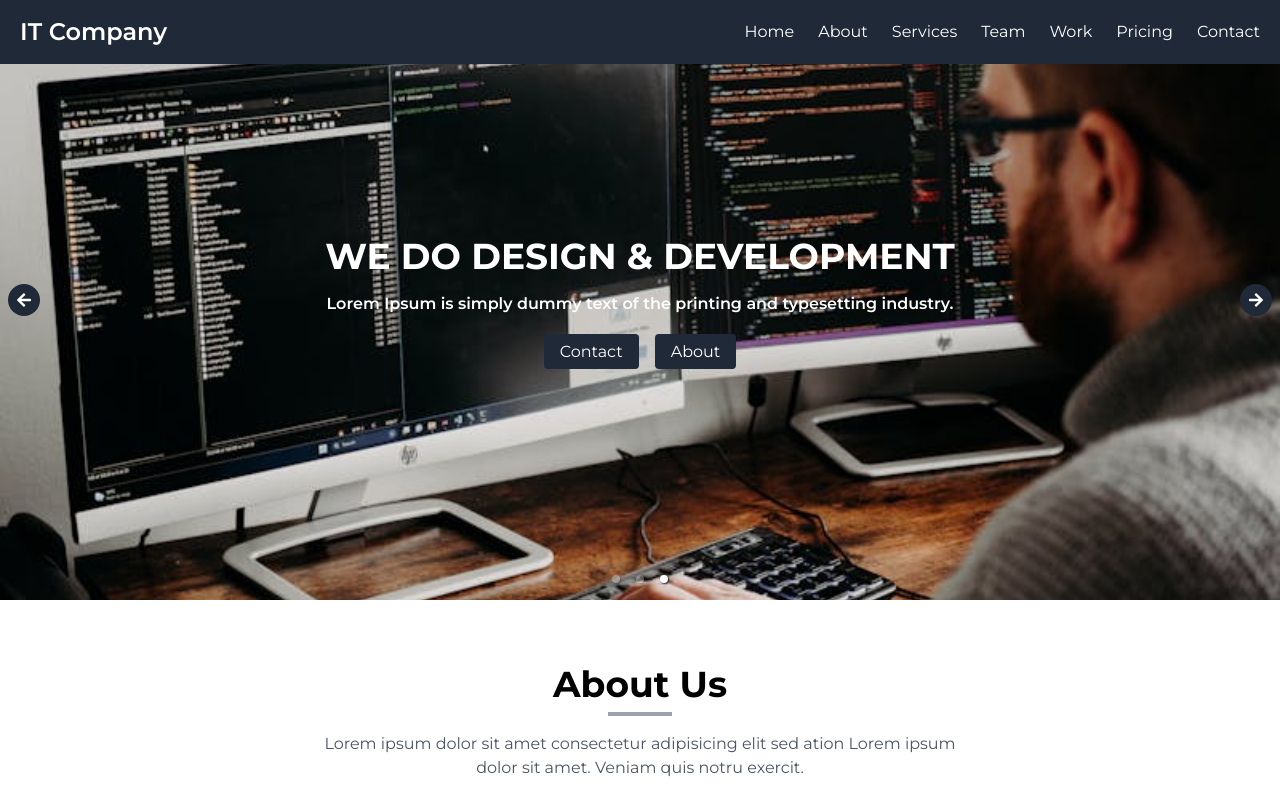
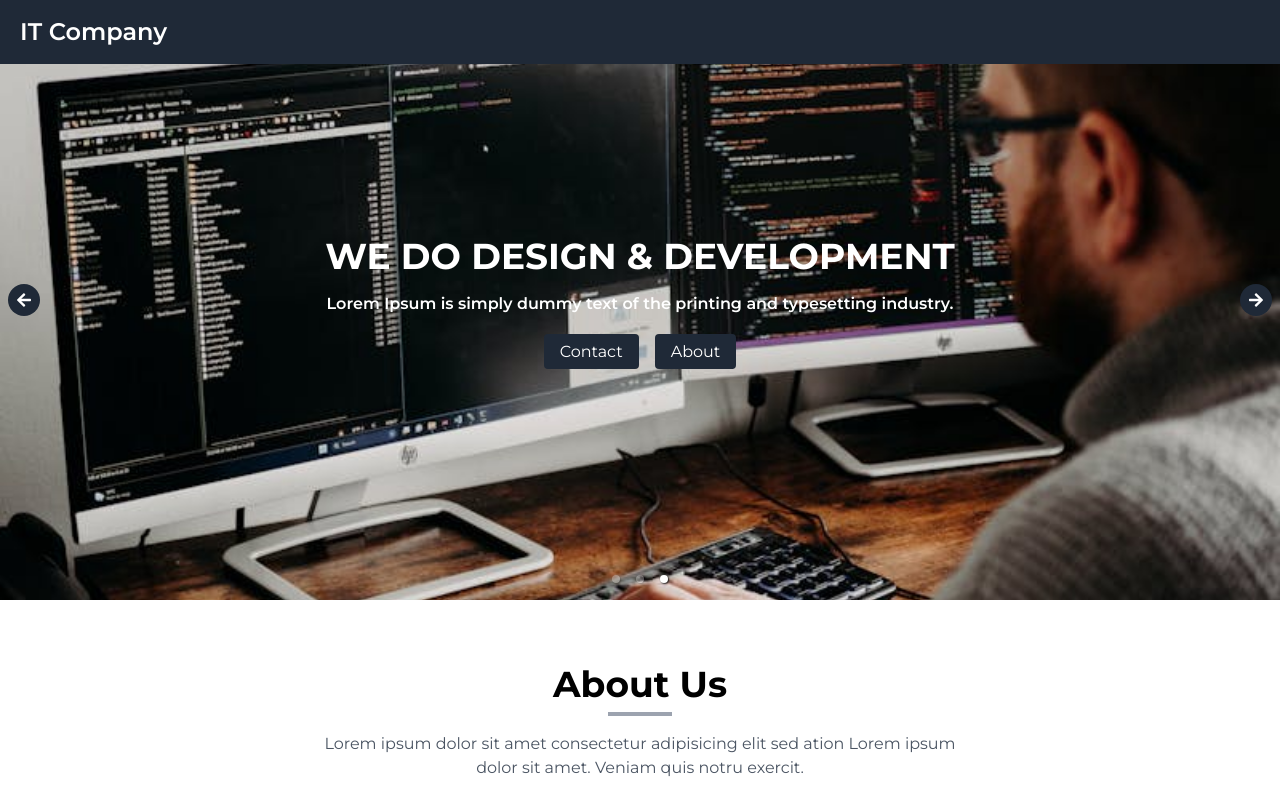
Before and after one commit to favourAyomikun/Tech-Company-Website, a Next.js app: page /landing-page in a window 1280 px wide. Shown: the top 800 px of the page. Built offline with nearby package versions, Linux system fonts and the light colour scheme.

Commit message:
working on the responsiveness

```diff
--- a/app/components/Navbar.jsx
+++ b/app/components/Navbar.jsx
@@ -17,7 +17,7 @@ export const Navbar = () => {
   return (
     <nav className="bg-gray-800 text-white py-4 fixed w-full z-50">
       <div className="container mx-auto flex justify-between px-5 items-center">
-        <Link href="/" className="text-2xl font-semibold">
+        <Link href="/" className="text-lg sm:text-xl md:text-2xl font-semibold">
           IT Company
         </Link>
         <button
@@ -29,41 +29,43 @@ export const Navbar = () => {
         </button>
         <div className={`lg:flex items-center ${isOpen ? "block" : "hidden"}`}>
           <ul className="lg:flex lg:space-x-6 space-y-4 lg:space-y-0 text-base mt-4 lg:mt-0">
-            <li>
+            {/* Mobile view items */}
+            <li className={`lg:hidden ${isOpen ? "block" : "hidden"}`}>
               <Link href="#home" className=" hover:text-blue-400">
                 Home
               </Link>
             </li>
-            <li>
+            <li className={`lg:hidden ${isOpen ? "block" : "hidden"}`}>
               <Link href="#about" className=" hover:text-blue-400">
                 About
               </Link>
             </li>
-            <li>
+            <li className={`lg:hidden ${isOpen ? "block" : "hidden"}`}>
               <Link href="#services" className=" hover:text-blue-400">
                 Services
               </Link>
             </li>
-            <li>
+            <li className={`lg:hidden ${isOpen ? "block" : "hidden"}`}>
               <Link href="#team" className=" hover:text-blue-400">
                 Team
               </Link>
             </li>
-            <li>
+            <li className={`lg:hidden ${isOpen ? "block" : "hidden"}`}>
               <Link href="#work" className=" hover:text-blue-400">
                 Work
               </Link>
             </li>
-            <li>
+            <li className={`lg:hidden ${isOpen ? "block" : "hidden"}`}>
               <Link href="#pricing" className=" hover:text-blue-400">
                 Pricing
               </Link>
             </li>
-            <li>
+            <li className={`lg:hidden ${isOpen ? "block" : "hidden"}`}>
               <Link href="#contact" className=" hover:text-blue-400">
                 Contact
               </Link>
             </li>
+            {/* End of mobile view items */}
           </ul>
         </div>
       </div>
```
